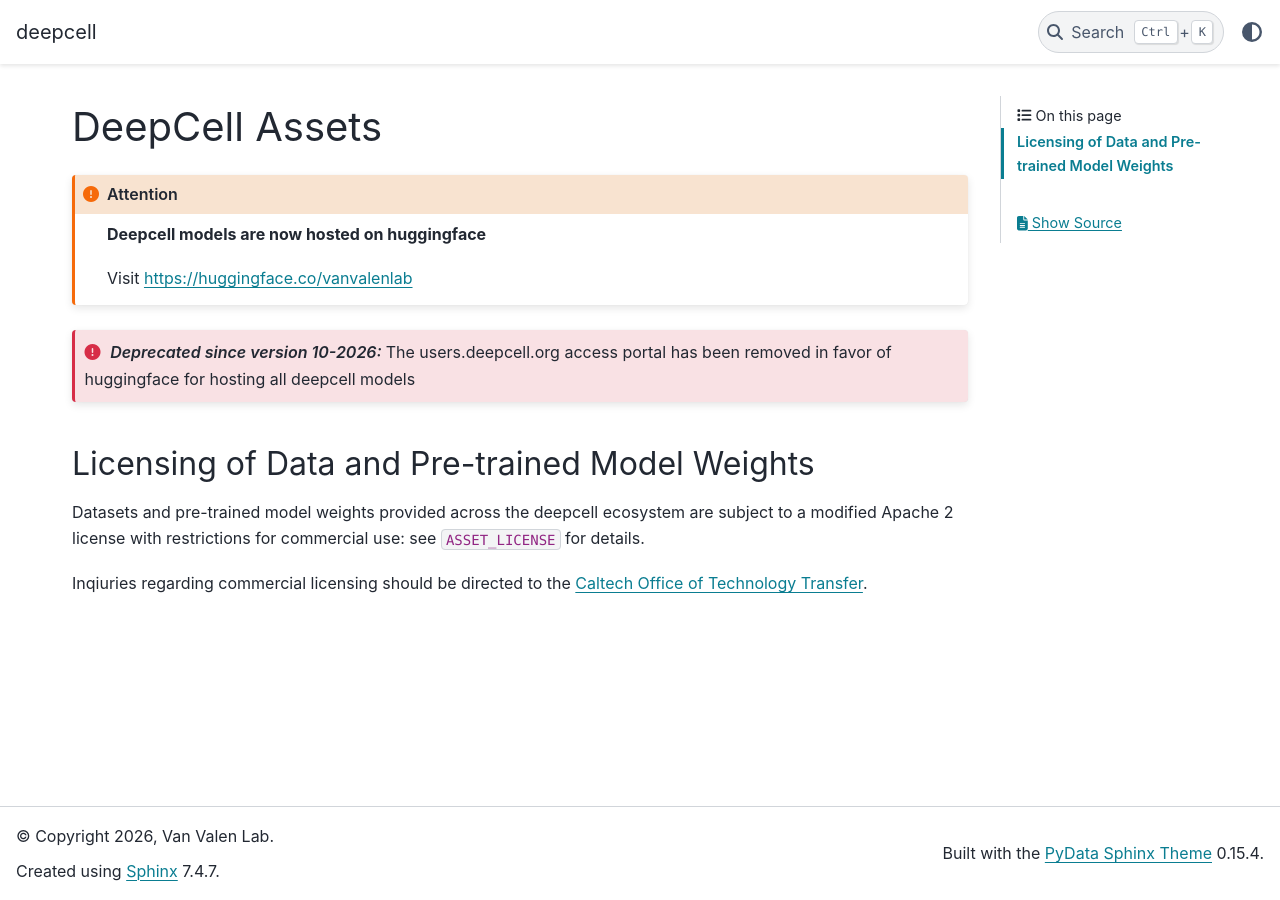
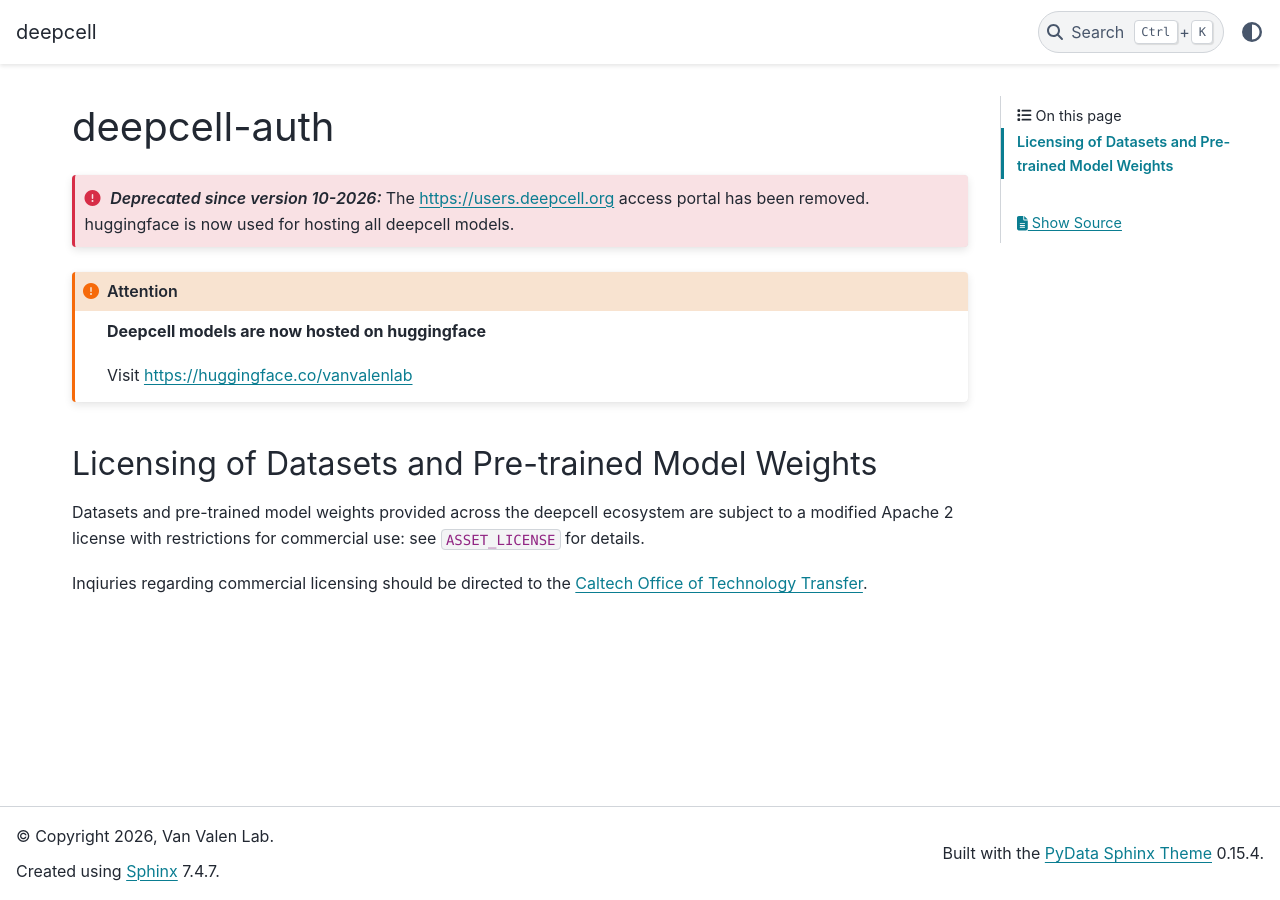
Before and after one commit to vanvalenlab/deepcell-auth, a Sphinx documentation site: the page built from docs/index.rst, in a window 1280 px wide. Built offline with Sphinx 7.4.7 and the PyData theme 0.15.4, drawn with Linux system fonts in a browser that asks for light colours.

Commit message:
DOC: Minor wording update, reorg sections.

```diff
--- a/docs/index.rst
+++ b/docs/index.rst
@@ -1,18 +1,19 @@
-DeepCell Assets
-===============
+deepcell-auth
+=============
+
+.. deprecated:: 10-2026
+
+   The https://users.deepcell.org access portal has been removed.
+   huggingface is now used for hosting all deepcell models.
 
 .. attention::
    **Deepcell models are now hosted on huggingface**
 
    Visit https://huggingface.co/vanvalenlab
 
-.. deprecated:: 10-2026
 
-   The users.deepcell.org access portal has been removed in favor of
-   huggingface for hosting all deepcell models
-
-Licensing of Data and Pre-trained Model Weights
------------------------------------------------
+Licensing of Datasets and Pre-trained Model Weights
+---------------------------------------------------
 
 Datasets and pre-trained model weights provided across the deepcell ecosystem
 are subject to a modified Apache 2 license with restrictions for commercial
```
